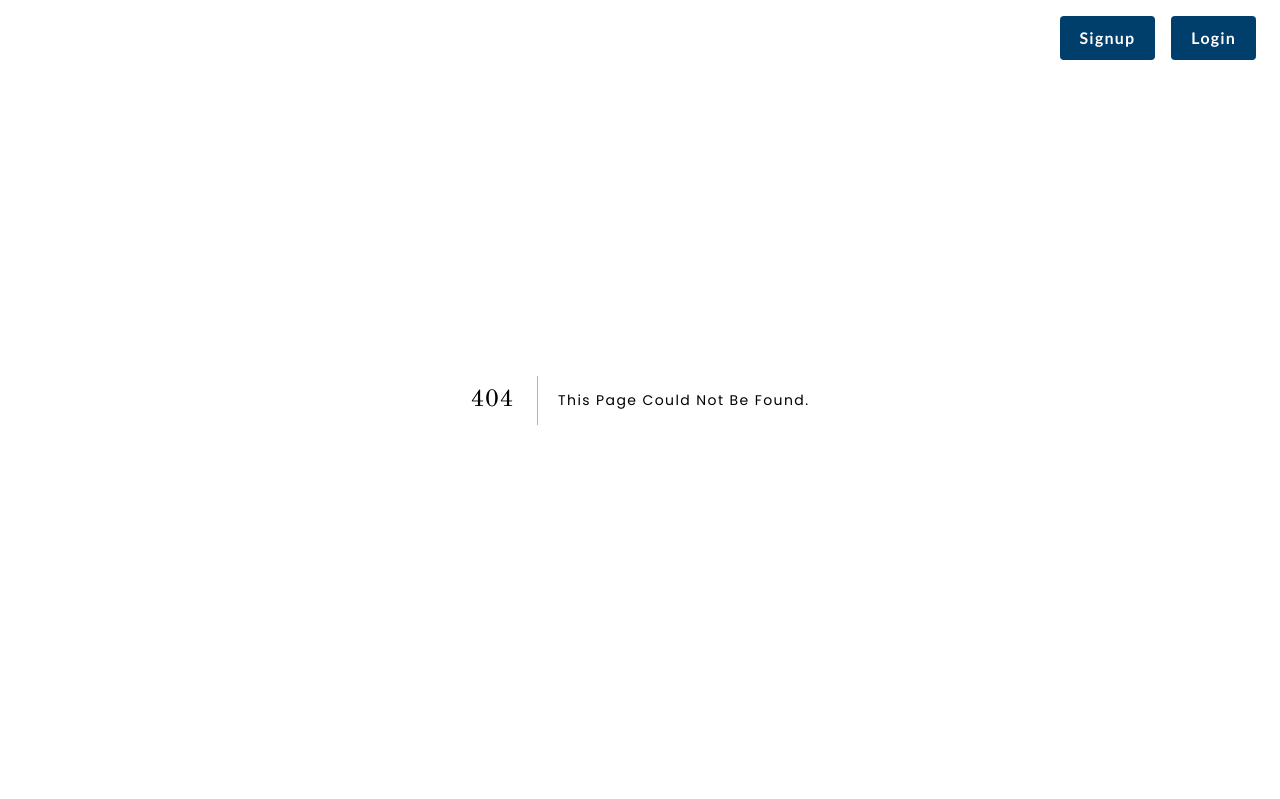
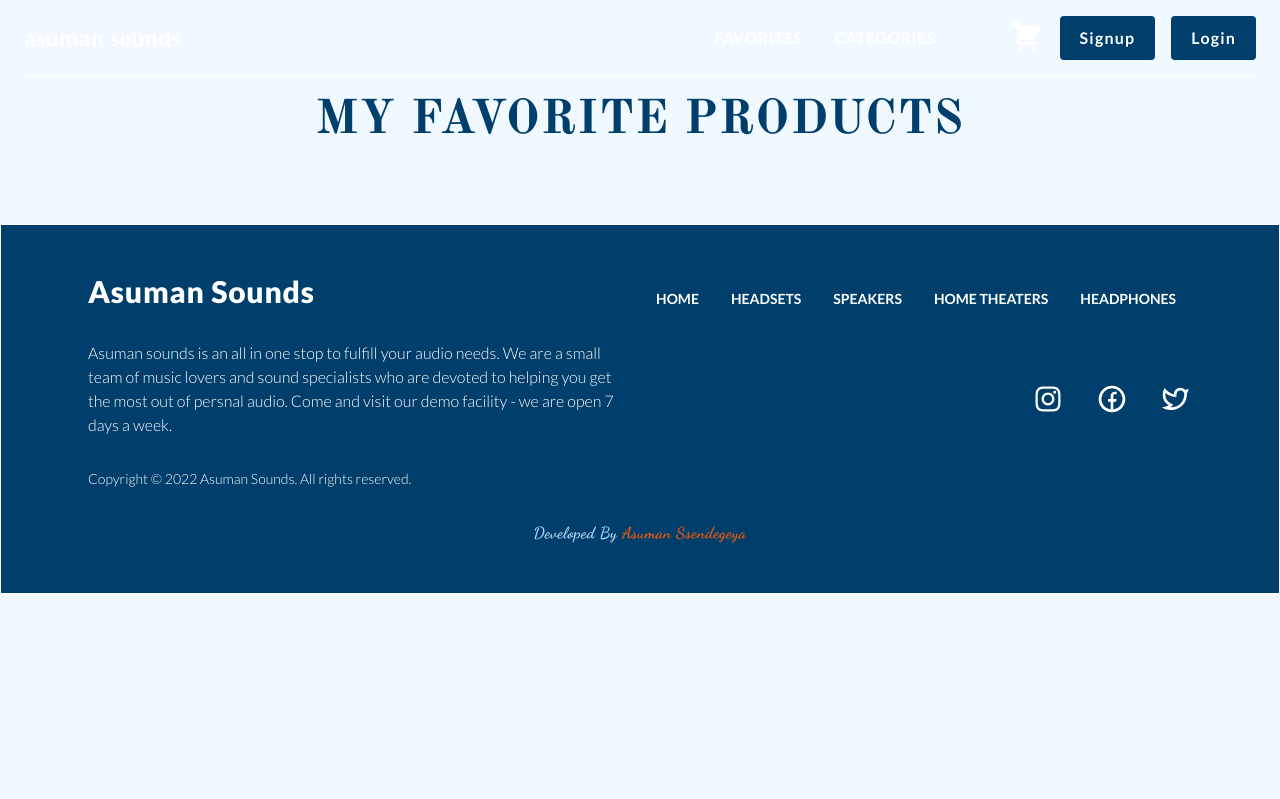
Before and after one commit to sabat-12067/Headless-Ecommerce, a Next.js app: page /products/favorites in a window 1280 px wide. Before the commit this address had no page. Shown: the top 799 px of the page. Built offline with nearby package versions, Linux system fonts and the light colour scheme; a web font is replaced by a local one.

Commit message:
added the favorites component and created its navigation

```diff
--- /dev/null
+++ b/components/Favorites.jsx
@@ -0,0 +1,11 @@
+import React from 'react'
+
+const Favorites = () => {
+  return (
+    <div className='pt-24 lg:mb-20'>
+      <h1 className='text-center uppercase'>My favorite products</h1>
+    </div>
+  );
+}
+
+export default Favorites
--- a/components/navigation/DesktopNavigation.jsx
+++ b/components/navigation/DesktopNavigation.jsx
@@ -17,6 +17,11 @@ export default function DesktopNavigation({ toggleCart, totalQuantity }) {
           <Link href='/'>asuman sounds</Link>
         </div>
         <div className='flex items-center'>
+          <Link href='/products/favorites'>
+            <h3 className='uppercase text-base mr-8 hover:translate-x-1 duration-300 ease-linear cursor-pointer'>
+              favorites
+            </h3>
+          </Link>
           <Categories />
           {/**Cart icon container */}
           <div className='relative flex' onClick={toggleCart}>
@@ -58,12 +63,12 @@ const Categories = () => {
 
   return (
     <div
-      className='relative mr-24'
+      className='relative mr-4 lg:mr-8'
       onMouseEnter={displayCategories}
       onMouseLeave={hideCategories}>
       <h3 className='uppercase text-base cursor-pointer'>categories</h3>
       {showCategories ? (
-        <ul className='fle absolute justify-between items-center bg-primary-4 text-primary-10 pl-3 pb-3 text-xs lg:text-sm w-44'>
+        <ul className='fle absolute justify-between items-center bg-primary-4 text-primary-10 pl-3 pb-3 text-xs lg:text-sm w-36'>
           {listItems.map((listItem, index) => {
             const { text, path } = listItem;
             return (
--- /dev/null
+++ b/pages/products/favorites.jsx
@@ -0,0 +1,9 @@
+import Favorites from "../../components/Favorites";
+
+export default function FavoritesPage () {
+  return (
+     <main>
+      <Favorites />
+     </main>
+  );
+}
```
